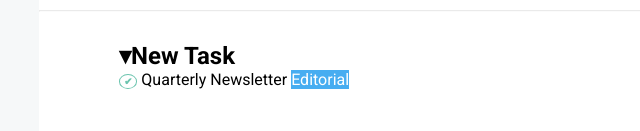
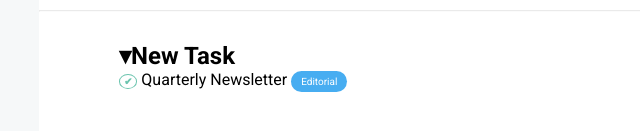
Before and after one commit to Pacciatore/html-css-toboolist, a plain HTML site: page index.html in a window 1280 px wide. Shown: the part 143-274 px from the top of the page, 217-857 px from the left. Drawn offline with Linux system fonts and the light colour scheme.

Commit message:
Formattazione etichette

```diff
--- a/style.css
+++ b/style.css
@@ -85,3 +85,11 @@ hr {
 .undone {
     color: #eb5952;
 }
+
+/* Classe etichette delle task */
+.task-tag {
+    padding: 5px 10px;
+    border-radius: 20px;
+
+    font-size: 10px;
+}
```
